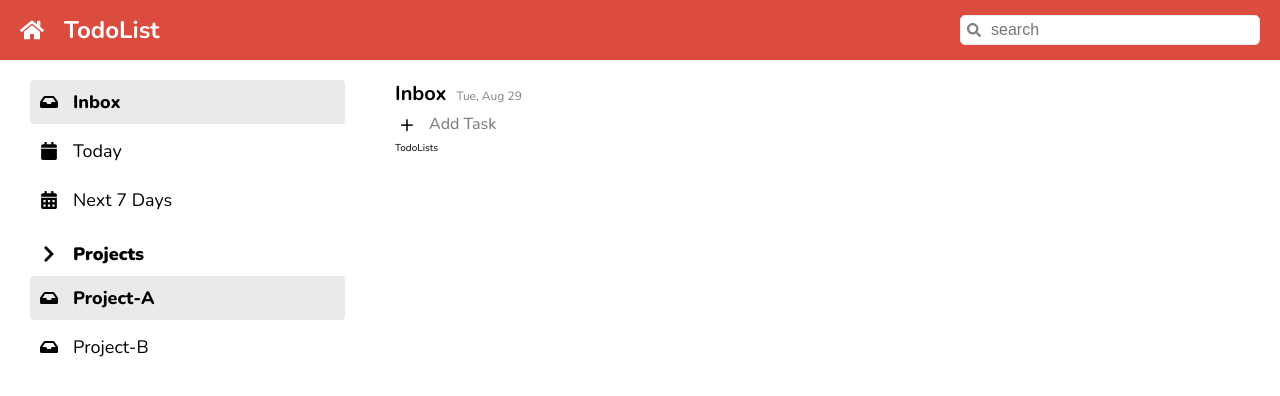
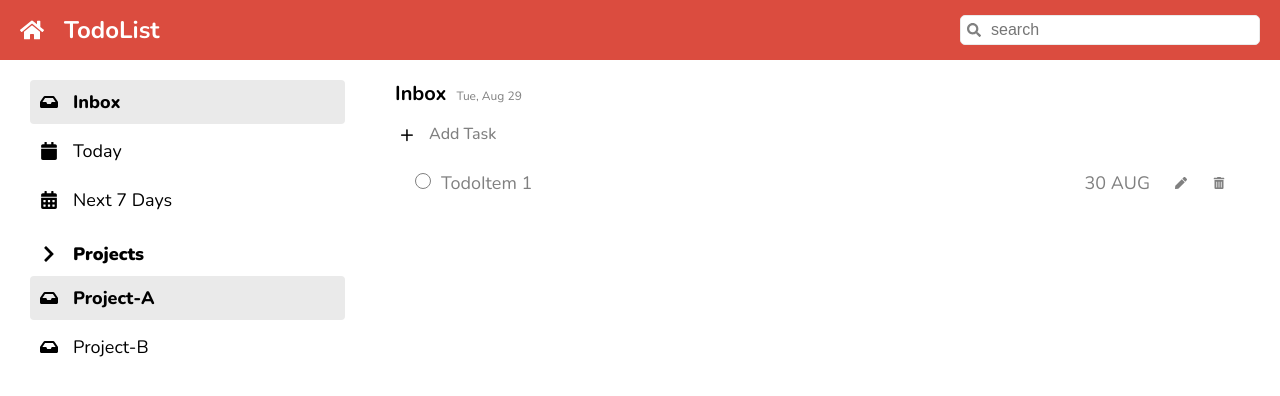
Before and after one commit to maiprapawin/CC15-todolist, a React (Create React App) app: page / in a window 1280 px wide. Shown: the top 396 px of the page. Built offline with nearby package versions, Linux system fonts and the light colour scheme.

Commit message:
todoItem

```diff
--- a/src/app/App.scss
+++ b/src/app/App.scss
@@ -70,6 +70,6 @@
 .todo__container {
   display: flex;
   flex-direction: column;
-  gap: 5px;
+  gap: 15px;
   padding: 20px;
 }
--- a/src/components/Todo/TodoCreate.module.scss
+++ b/src/components/Todo/TodoCreate.module.scss
@@ -24,7 +24,6 @@
     border-radius: 50%;
 
     // ทำให้ปุ่มอยู่กลาง
-    text-align: center;
     display: flex;
     align-items: center;
     justify-content: center;
@@ -36,9 +35,5 @@
     font-weight: 500;
     font-size: 1.6rem;
     line-height: 1.2rem;
-
-    &:hover {
-      color: $primary;
-    }
   }
 }
--- a/src/components/Todo/TodoLists.jsx
+++ b/src/components/Todo/TodoLists.jsx
@@ -1,7 +1,24 @@
 import styles from "./TodoLists.module.scss";
+import { FaTrashAlt, FaPen, FaRegCircle } from "react-icons/fa";
 
 function TodoLists() {
-  return <div>TodoLists</div>;
+  return (
+    <ul className={styles.todo__lists}>
+      <li className={styles.todo}>
+        <span className={styles.todo__checkbox}>{/* <FaRegCircle /> */}</span>
+        <p className={styles.todo__task}>TodoItem 1</p>
+        <span className={styles.todo__date}>30 AUG</span>
+        <div className={styles.todo__action}>
+          <span className={styles.todo__edit}>
+            <FaPen />
+          </span>
+          <span className={styles.todo__delete}>
+            <FaTrashAlt />
+          </span>
+        </div>
+      </li>
+    </ul>
+  );
 }
 
 export default TodoLists;
--- a/src/components/Todo/TodoLists.module.scss
+++ b/src/components/Todo/TodoLists.module.scss
@@ -1 +1,42 @@
 @import "../../index.scss";
+
+.todo {
+  display: flex;
+  gap: 10px;
+  padding: 10px 20px;
+  align-items: baseline;
+  cursor: pointer;
+  border-radius: 4px;
+  font-size: 1.8rem;
+  color: $grey-dark;
+
+  &:hover {
+    background-color: $grey-light;
+  }
+
+  &__checkbox {
+    color: $grey-dark;
+    height: 16px;
+    width: 16px;
+    display: block;
+    border: 1px solid $grey-dark;
+    border-radius: 16px;
+    text-align: center;
+    line-height: 16px;
+  }
+
+  &__task {
+    flex: 1; // ดันชาวบ้านไปสุดขอบเลย
+  }
+
+  &__date {
+  }
+
+  &__action {
+    flex-basis: 80px;
+    display: flex;
+    gap: 10px;
+    justify-content: space-evenly;
+    font-size: 12px;
+  }
+}
```
